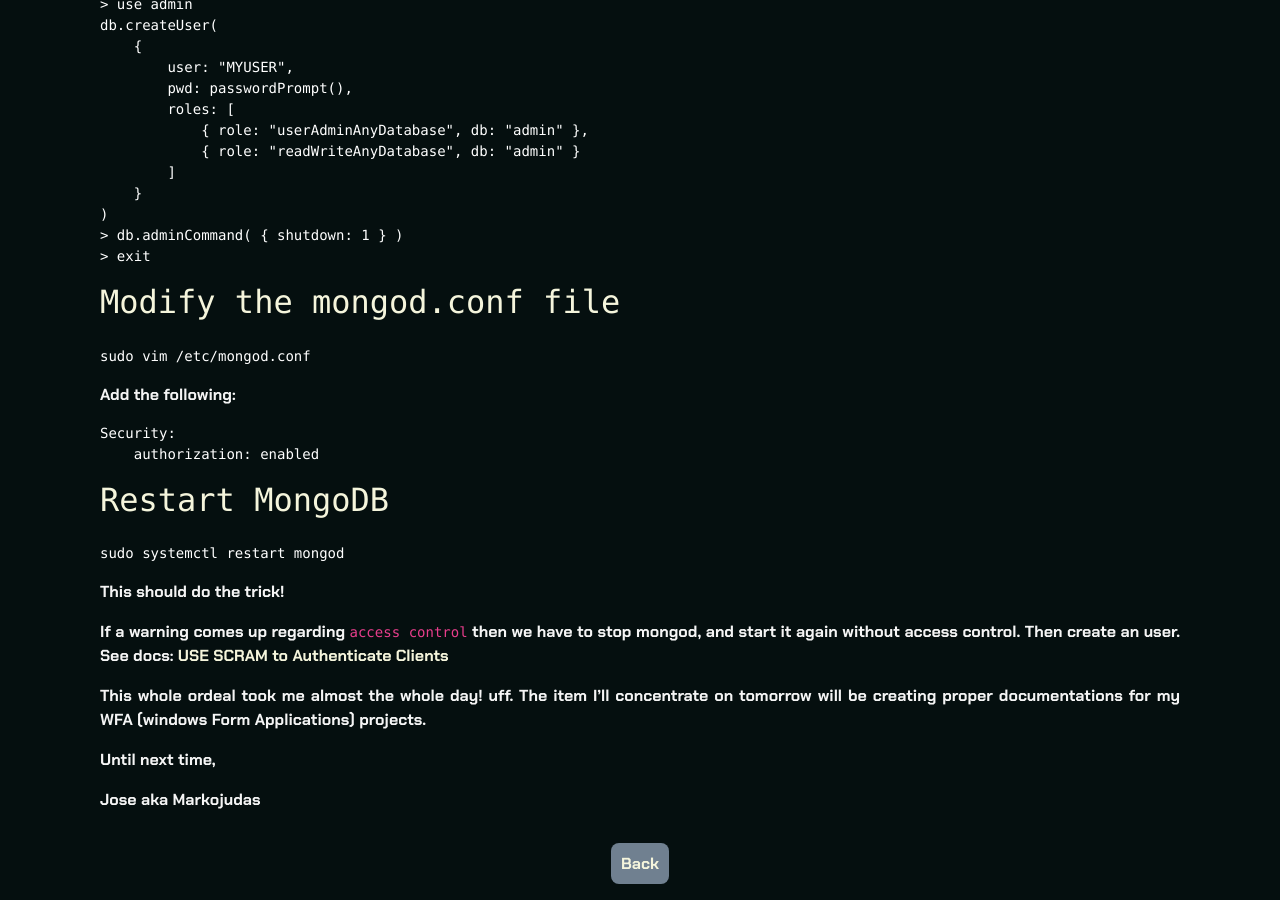
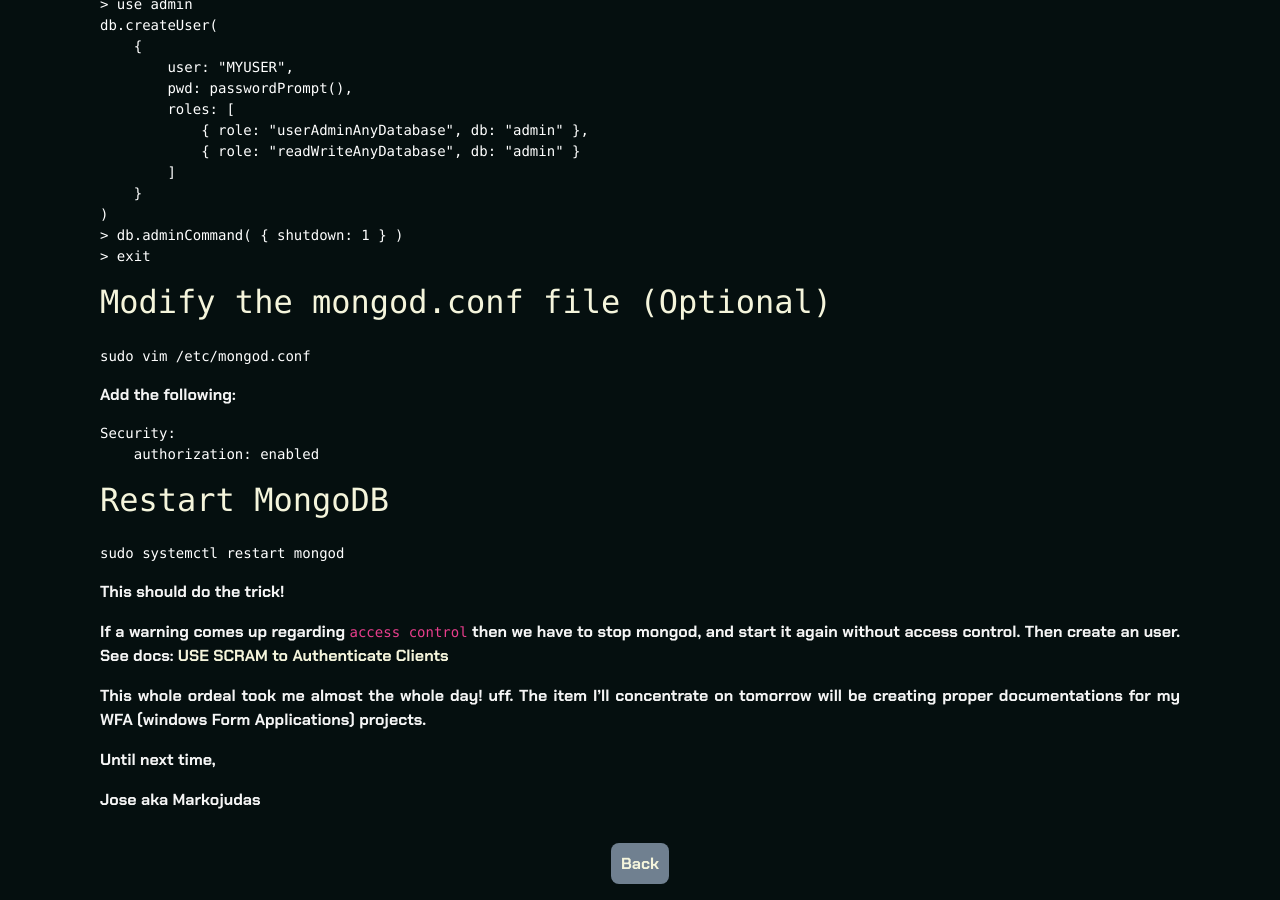
Before and after one commit to Markojudas/chronicles, a Jekyll site: the page built from _posts/2022-07-05-MongoDB-Fedora.md, in a window 1280 px wide and 900 px high, scrolled down 1137 px. Built offline with Jekyll 4.4.1, drawn with Linux system fonts in a browser that asks for light colours; nearby versions of some CDN libraries.

Commit message:
added comment: enabling access control optional

```diff
--- a/_posts/2022-07-05-MongoDB-Fedora.md
+++ b/_posts/2022-07-05-MongoDB-Fedora.md
@@ -48,7 +48,7 @@
 > db.adminCommand( { shutdown: 1 } )
 > exit</code></pre>
 
-<pre><h2>Modify the mongod.conf file</h2></pre>
+<pre><h2>Modify the mongod.conf file (Optional)</h2></pre>
 <pre><code>sudo vim /etc/mongod.conf</code></pre>
 
 Add the following:
```
